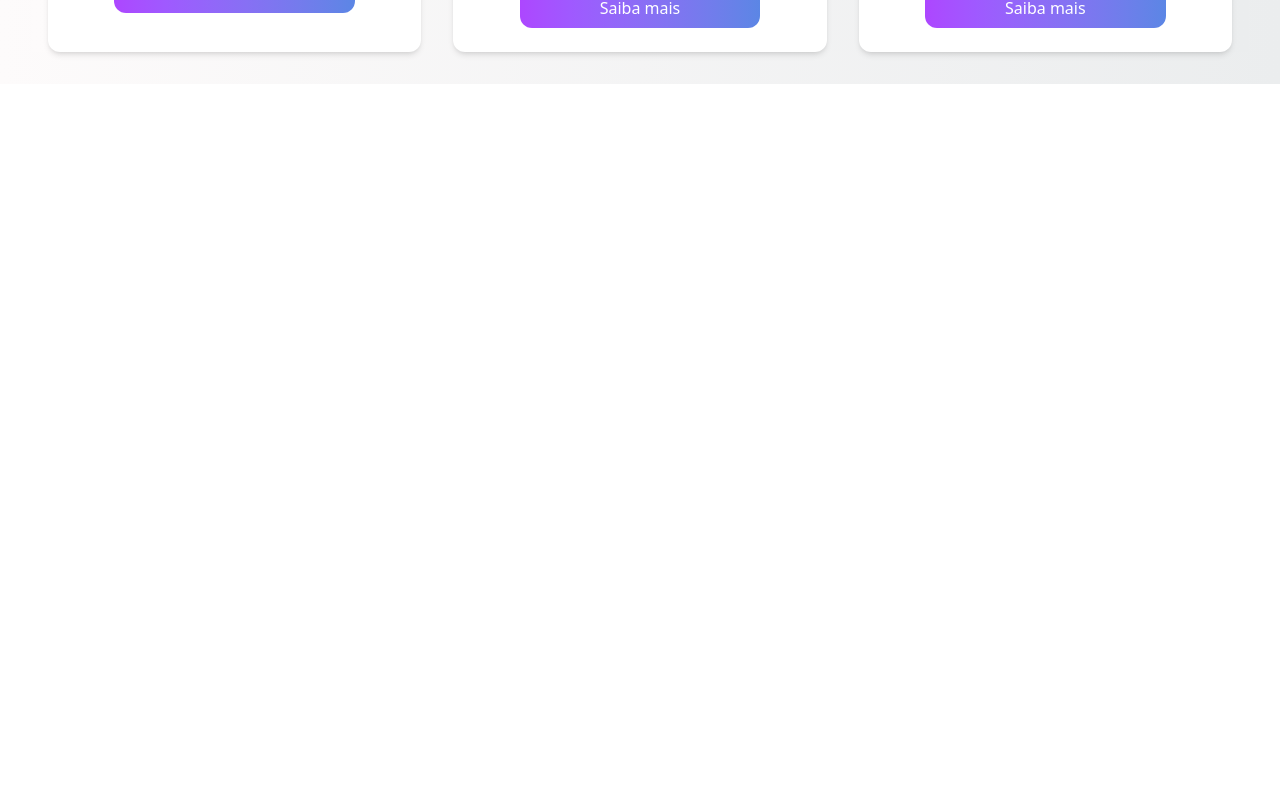
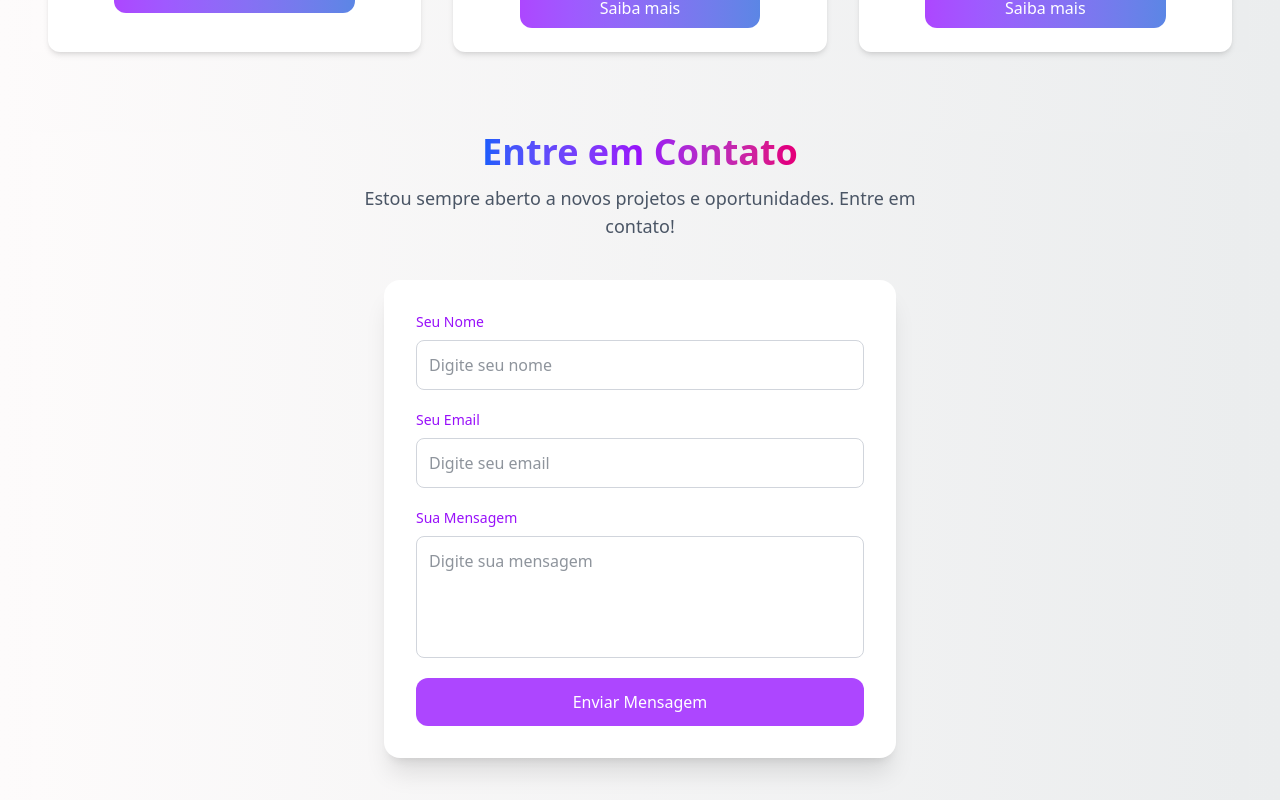
Before and after one commit to OtavioAugustodaRoza/MyPortifolio, a React (Vite) app: page / in a window 1280 px wide. Shown: the part 1700-2500 px from the top of the page. Before the commit the page ends 1784 px from the top, so only its background shows below. Built offline with nearby package versions, Linux system fonts and the light colour scheme.

Commit message:
FEAT: add a seção de contato, mesmo nao finalizada. e fix erros do framer motion

```diff
--- a/src/App.jsx
+++ b/src/App.jsx
@@ -1,12 +1,14 @@
 import './App.css'
 import Whoisme from './components/Whoisme'
 import MyProjects from './components/MyProjects'
+import TalkWithUs from './components/TalkWithUs'
 
 function App() {
   return (
-    <main className="flex flex-col ">
+    <main className="flex flex-col  ">
       <Whoisme />
       <MyProjects />
+      <TalkWithUs />
     </main>
   )
 }
--- a/src/components/TalkWithUs.jsx
+++ b/src/components/TalkWithUs.jsx
@@ -0,0 +1,104 @@
+import { useState } from "react";
+
+function TalkWithUs() {
+  const [formData, setFormData] = useState({
+    name: "",
+    email: "",
+    message: ""
+  });
+
+  const handleChange = (e) => {
+    setFormData({
+      ...formData,
+      [e.target.name]: e.target.value
+    });
+  };
+
+  const handleSubmit = (e) => {
+    e.preventDefault();
+
+  };
+
+  return (
+    <section className="min-h-screen w-full flex flex-col items-center mt-20 bg-gradient-to-r from-[#FDFBFB] to-[#EBEDEE] px-4">
+
+      <div id="contato" className="flex flex-col gap-3 justify-center items-center text-center">
+        <h1 className="text-4xl font-semibold  bg-gradient-to-r from-blue-600 via-purple-600 to-pink-600 text-transparent bg-clip-text">Entre em Contato</h1>
+        <h2 className="text-gray-600 text-lg max-w-xl">
+          Estou sempre aberto a novos projetos e oportunidades. Entre em contato!
+        </h2>
+      </div>
+
+      <div className="mt-10 w-full max-w-lg bg-white p-8 rounded-2xl shadow-xl">
+        <form onSubmit={handleSubmit} className="flex flex-col gap-5">
+
+
+          <div className="flex flex-col gap-2">
+            <label className="text-sm flex flex-initial font-medium text-purple-600">
+              Seu Nome
+            </label>
+            <input
+              type="text"
+              name="name"
+              value={formData.name}
+              onChange={handleChange}
+              placeholder="Digite seu nome"
+              required
+              className="border border-gray-300 rounded-lg p-3
+                         focus:outline-none focus:ring-2
+                         focus:ring-purple-600 transition"
+            />
+          </div>
+
+
+          <div className="flex flex-col gap-2">
+            <label className="text-sm flex flex-initial  font-medium text-purple-600">
+              Seu Email
+            </label>
+            <input
+              type="email"
+              name="email"
+              value={formData.email}
+              onChange={handleChange}
+              placeholder="Digite seu email"
+              required
+              className="border border-gray-300 rounded-lg p-3
+                         focus:outline-none focus:ring-2
+                         focus:ring-purple-600 transition"
+            />
+          </div>
+
+          <div className="flex flex-col gap-2">
+            <label className="text-sm flex flex-initial  font-medium text-purple-600">
+              Sua Mensagem
+            </label>
+            <textarea
+              name="message"
+              value={formData.message}
+              onChange={handleChange}
+              placeholder="Digite sua mensagem"
+              rows="4"
+              required
+              className="border border-gray-300 rounded-lg p-3
+                         focus:outline-none focus:ring-2
+                         focus:ring-purple-600 transition resize-none"
+            />
+          </div>
+
+
+          <button
+            type="submit"
+            className=" text-white py-3 rounded-xl
+                      bg-purple-500  hover:opacity-90 transition-all cursor-pointer"
+          >
+            Enviar Mensagem
+          </button>
+
+        </form>
+      </div>
+
+    </section>
+  );
+}
+
+export default TalkWithUs;
--- a/src/components/Whoisme.jsx
+++ b/src/components/Whoisme.jsx
@@ -41,7 +41,7 @@ function Whoisme() {
           viewport={{ once: true, amount: 0.5 }}
           transition={{ duration: 1, delay: 0.4 }}
         >
-          <h1 className="text-4xl font-bold transition-all duration-1000 hover:bg-gradient-to-r hover:from-blue-600 hover:via-purple-600 hover:to-pink-600 hover:text-transparent hover:bg-clip-text">
+          <h1 className="text-4xl font-bold bg-gradient-to-r from-blue-600 via-purple-600 to-pink-600 text-transparent bg-clip-text">
             Desenvolvedor Front-End
           </h1>
           <p className="text-2xl mt-2 text-gray-500">
@@ -77,7 +77,7 @@ function Whoisme() {
           initial={{ opacity: 0, y: 20 }}
           whileInView={{ opacity: 1, y: 0 }}
           viewport={{ once: true, amount: 0.5 }}
-          transition={{ duration: 1, delay: 0.8 }}
+          transition={{ duration: 1}}
         >
           <Link
             to="projects"
@@ -91,7 +91,7 @@ function Whoisme() {
             to="contato"
             smooth={true}
             duration={800}
-            className="px-6 py-2 border-2 border-purple-600 text-purple-600 rounded-xl hover:bg-purple-600 hover:text-white transition-all">
+            className="px-6 py-2 border-2 border-purple-600 text-purple-600 rounded-xl hover:bg-purple-600 hover:text-white transition-all cursor-pointer">
             contato
           </Link>
         </motion.div>
@@ -101,7 +101,7 @@ function Whoisme() {
           initial={{ opacity: 0, y: 20 }}
           whileInView={{ opacity: 1, y: 0 }}
           viewport={{ once: true, amount: 0.5 }}
-          transition={{ duration: 1, delay: 1 }}
+          transition={{ duration: 1}}
         >
           <a
             href="https://github.com/OtavioAugustodaRoza"
```
